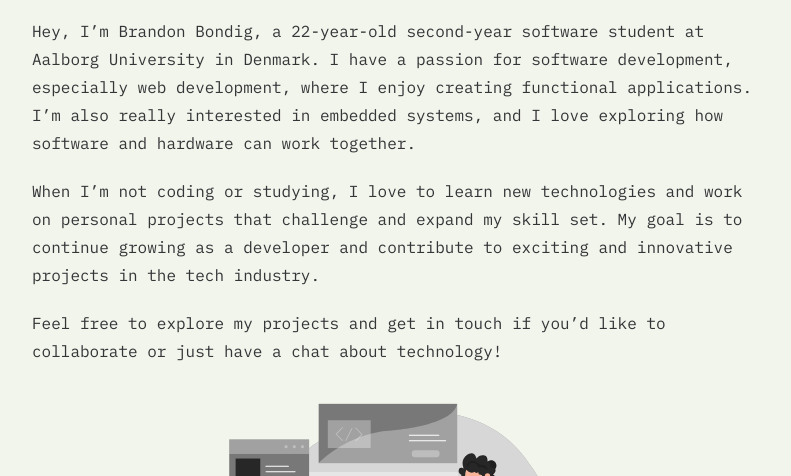
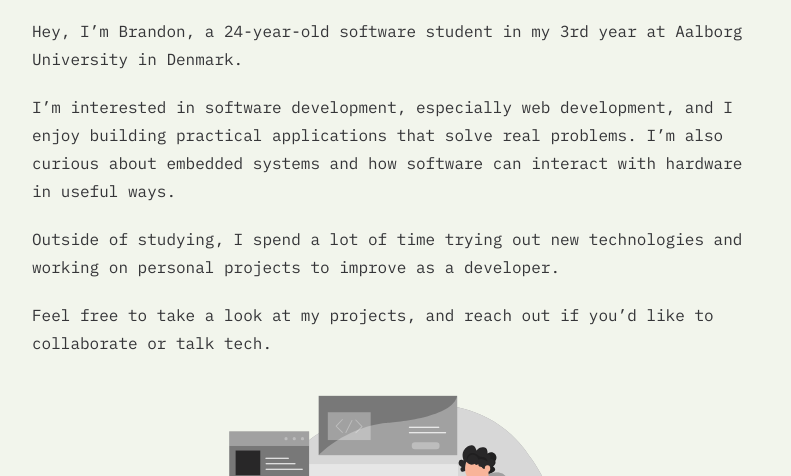
Before and after one commit to brandonbondig/personal-blog, an Astro site: page /about in a window 1280 px wide. Shown: the part 324-800 px from the top of the page, without its empty margins (240-1031 px from the left). Built offline with nearby package versions, Linux system fonts and the light colour scheme; Astro itself is replaced by a stand-in of ours.

Commit message:
Update personal description in About page

```diff
--- a/src/pages/about.md
+++ b/src/pages/about.md
@@ -3,11 +3,13 @@ layout: ../layouts/AboutLayout.astro
 title: "About"
 ---
 
-Hey, I'm Brandon Bondig, a 22-year-old second-year software student at Aalborg University in Denmark. I have a passion for software development, especially web development, where I enjoy creating functional applications. I'm also really interested in embedded systems, and I love exploring how software and hardware can work together.
+Hey, I’m Brandon, a 24-year-old software student in my 3rd year at Aalborg University in Denmark.
 
-When I'm not coding or studying, I love to learn new technologies and work on personal projects that challenge and expand my skill set. My goal is to continue growing as a developer and contribute to exciting and innovative projects in the tech industry.
+I’m interested in software development, especially web development, and I enjoy building practical applications that solve real problems. I’m also curious about embedded systems and how software can interact with hardware in useful ways.
 
-Feel free to explore my projects and get in touch if you'd like to collaborate or just have a chat about technology!
+Outside of studying, I spend a lot of time trying out new technologies and working on personal projects to improve as a developer.
+
+Feel free to take a look at my projects, and reach out if you’d like to collaborate or talk tech.
 
 <div>
   <img src="/assets/dev.svg" class="sm:w-1/2 mx-auto" alt="coding dev illustration">
```
